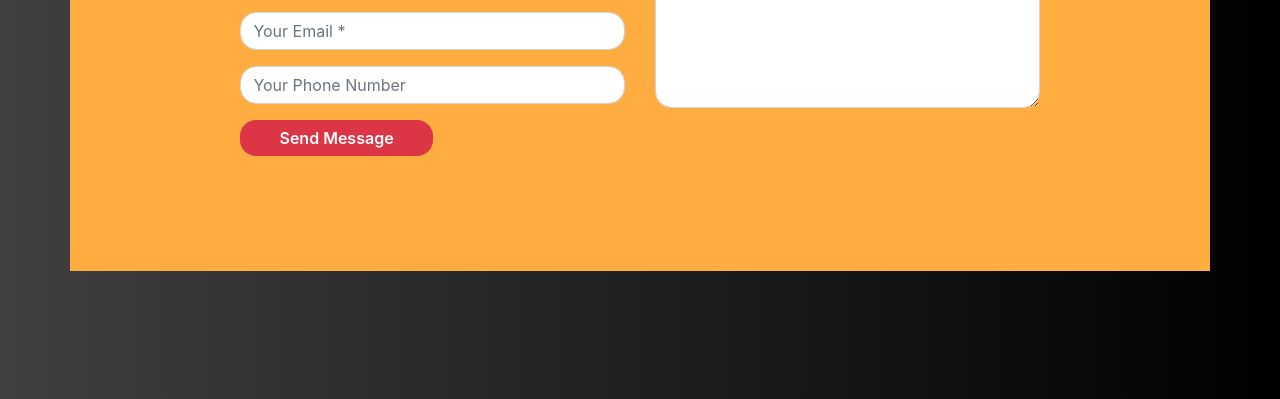
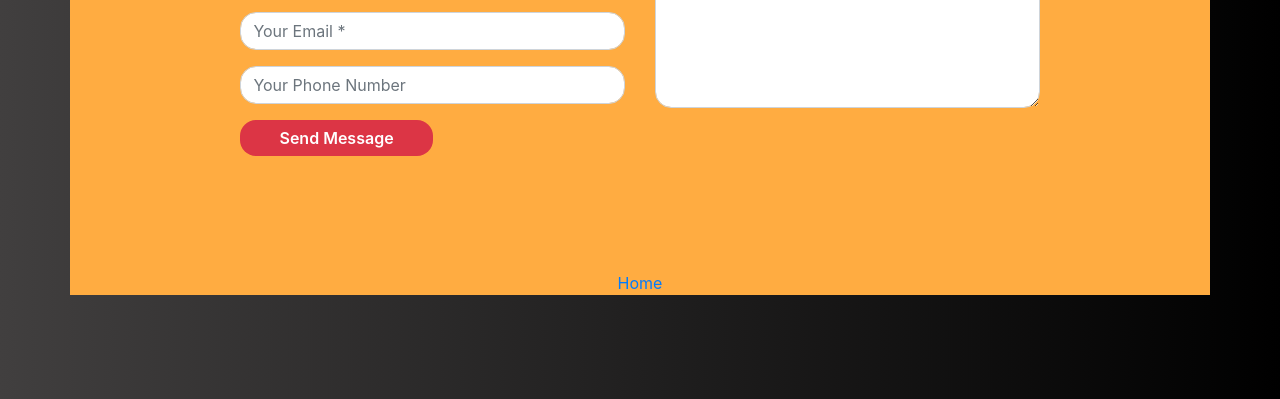
Before and after one commit to ArshadAman/dynamic_portfolio, a Flask app: page /contact in a window 1280 px wide. Shown: the part 401-800 px from the top of the page. Run offline with Flask 2, Linux system fonts and the light colour scheme; some libraries are stand-ins or nearby versions.

Commit message:
added home button

```diff
--- a/templates/contact.html
+++ b/templates/contact.html
@@ -41,6 +41,9 @@
                 </div>
             </div>
         </form>
+        <div class="container text-center add">
+            <a href="{{url_for('home')}}" class="button">Home</a>
+            </div>
 </div>
 </body>
 </html>
--- a/templates/project.html
+++ b/templates/project.html
@@ -49,6 +49,10 @@
     </div>
     {% endif %}
 
+    <div class="container text-center add">
+      <a href="{{url_for('home')}}" class="button">Home</a>
+      </div>
+
     <!-- Option 1: jQuery and Bootstrap Bundle (includes Popper) -->
     <script src="https://code.jquery.com/jquery-3.5.1.slim.min.js" integrity="sha384-DfXdz2htPH0lsSSs5nCTpuj/zy4C+OGpamoFVy38MVBnE+IbbVYUew+OrCXaRkfj" crossorigin="anonymous"></script>
     <script src="https://cdn.jsdelivr.net/npm/bootstrap@4.6.0/dist/js/bootstrap.bundle.min.js" integrity="sha384-Piv4xVNRyMGpqkS2by6br4gNJ7DXjqk09RmUpJ8jgGtD7zP9yug3goQfGII0yAns" crossorigin="anonymous"></script>
```
